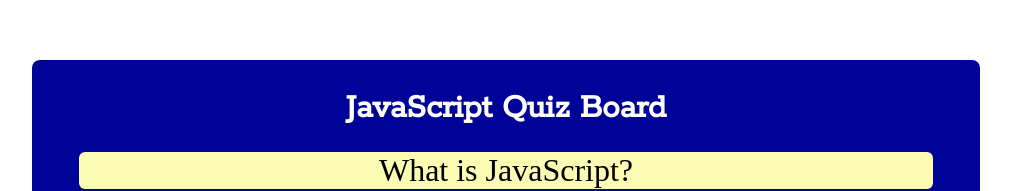
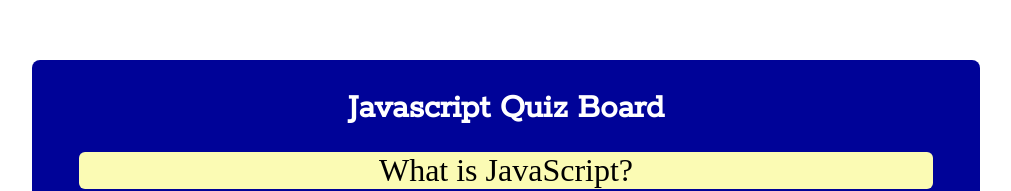
Before and after one commit to Kelvin-Wepo/Quizboard, a plain HTML site: page index.html in a window 1280 px wide. Shown: the part 130-321 px from the top of the page, without its empty margins (134-1145 px from the left). Drawn offline with nearby package versions, Linux system fonts and the light colour scheme.

Commit message:
make changes in h1

```diff
--- a/index.html
+++ b/index.html
@@ -12,7 +12,7 @@
 
 <body>
     <div class="quizContainer">
-        <h1>JavaScript Quiz Board</h1>
+        <h1>Javascript Quiz Board</h1>
 
         <div class="question"></div>
         <ul class="choiceList"></ul>
```
